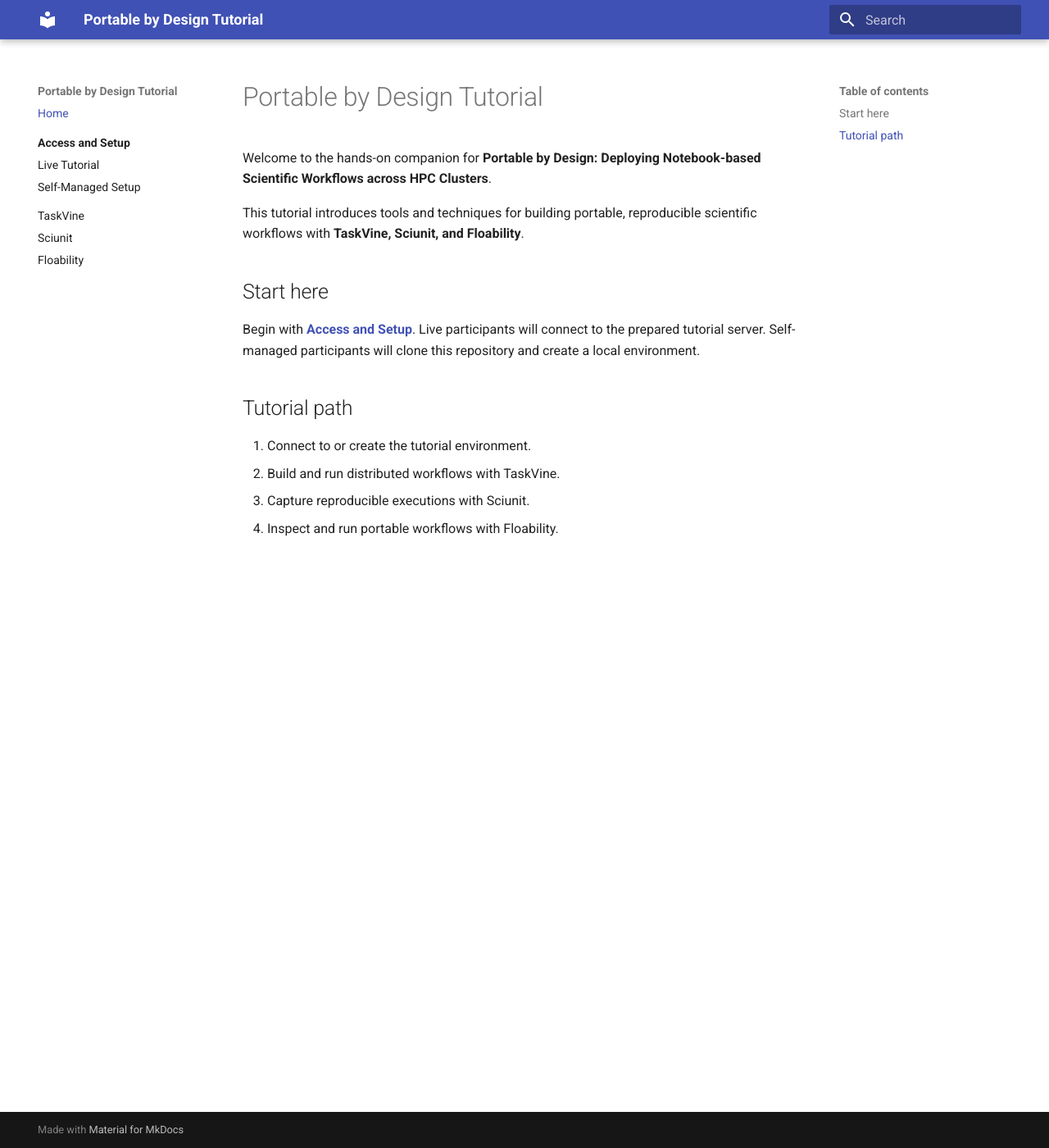
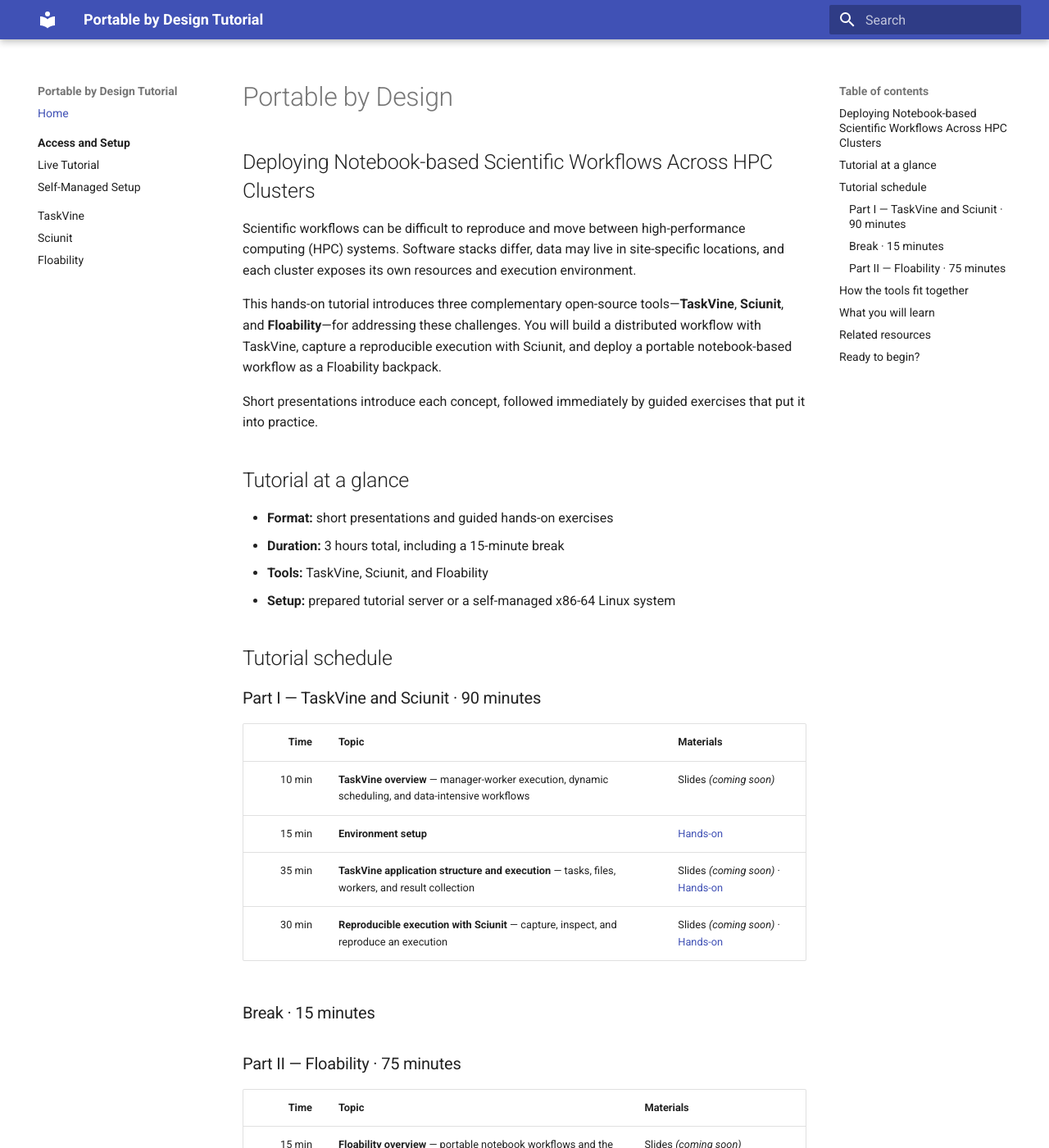
Before and after one commit to floability/tutorial-portable-by-design, an MkDocs documentation site: the page built from docs/index.md, in a window 1280 px wide and 1400 px high. Shown: the whole window at 82% size. Built offline with MkDocs 1.6.1 and Material for MkDocs 9.7.7, drawn with Linux system fonts in a browser that asks for light colours; some of the changed text lies outside the part shown.

Commit message:
updated doc index.md

```diff
--- a/docs/index.md
+++ b/docs/index.md
@@ -1,16 +1,70 @@
-# Portable by Design Tutorial
+# Portable by Design
 
-Welcome to the hands-on companion for **Portable by Design: Deploying Notebook-based Scientific Workflows across HPC Clusters**.
+## Deploying Notebook-based Scientific Workflows Across HPC Clusters
 
-This tutorial introduces tools and techniques for building portable, reproducible scientific workflows with **TaskVine, Sciunit, and Floability**.
+Scientific workflows can be difficult to reproduce and move between high-performance computing (HPC) systems. Software stacks differ, data may live in site-specific locations, and each cluster exposes its own resources and execution environment.
 
-## Start here
+This hands-on tutorial introduces three complementary open-source tools—**TaskVine**, **Sciunit**, and **Floability**—for addressing these challenges. You will build a distributed workflow with TaskVine, capture a reproducible execution with Sciunit, and deploy a portable notebook-based workflow as a Floability backpack.
 
-Begin with [**Access and Setup**](01-access-and-setup/index.md). Live participants will connect to the prepared tutorial server. Self-managed participants will clone this repository and create a local environment.
+Short presentations introduce each concept, followed immediately by guided exercises that put it into practice.
 
-## Tutorial path
+## Tutorial at a glance
 
-1. Connect to or create the tutorial environment.
-2. Build and run distributed workflows with TaskVine.
-3. Capture reproducible executions with Sciunit.
-4. Inspect and run portable workflows with Floability.
+- **Format:** short presentations and guided hands-on exercises
+- **Duration:** 3 hours total, including a 15-minute break
+- **Tools:** TaskVine, Sciunit, and Floability
+- **Setup:** prepared tutorial server or a self-managed x86-64 Linux system
+
+## Tutorial schedule
+
+### Part I — TaskVine and Sciunit · 90 minutes
+
+| Time | Topic | Materials |
+| ---: | --- | --- |
+| 10 min | **TaskVine overview** — manager-worker execution, dynamic scheduling, and data-intensive workflows | Slides *(coming soon)* |
+| 15 min | **Environment setup** | [Hands-on](01-access-and-setup/index.md) |
+| 35 min | **TaskVine application structure and execution** — tasks, files, workers, and result collection | Slides *(coming soon)* · [Hands-on](02-taskvine/index.md) |
+| 30 min | **Reproducible execution with Sciunit** — capture, inspect, and reproduce an execution | Slides *(coming soon)* · [Hands-on](03-sciunit/index.md) |
+
+### Break · 15 minutes
+
+### Part II — Floability · 75 minutes
+
+| Time | Topic | Materials |
+| ---: | --- | --- |
+| 15 min | **Floability overview** — portable notebook workflows and the backpack model | Slides *(coming soon)* |
+| 20 min | **Running a basic backpack** | [Hands-on](04-floability/index.md) *(coming soon)* |
+| 20 min | **Structure of a Floability backpack** — workflow, software, data, and compute specifications | Slides *(coming soon)* · [Hands-on](04-floability/index.md) *(coming soon)* |
+| 20 min | **Managing data dependencies across HPC sites** — resolving, staging, verifying, and reusing data | Slides *(coming soon)* · [Hands-on](04-floability/index.md) *(coming soon)* |
+
+## How the tools fit together
+
+**TaskVine** provides the distributed execution layer. A manager creates tasks, workers obtain those tasks dynamically, and TaskVine moves required files and returns results.
+
+**Sciunit** captures an execution and its dependencies so that it can be inspected and reproduced outside the original environment.
+
+**Floability** packages a workflow with its software, data, and compute specifications in a portable deployment unit called a **backpack**. It prepares the execution environment and connects the workflow to computing resources through TaskVine.
+
+## What you will learn
+
+By the end of the tutorial, you will be able to:
+
+- build and execute a distributed workflow with TaskVine;
+- explain TaskVine's manager-worker execution model;
+- capture and reproduce a workflow execution with Sciunit;
+- run a notebook workflow packaged as a Floability backpack;
+- identify the workflow, software, data, and compute specifications in a backpack; and
+- manage data dependencies when moving workflows between computing environments.
+
+## Related resources
+
+- [TaskVine documentation](https://cctools.readthedocs.io/en/stable/taskvine/)
+- [Sciunit](https://github.com/radiant-systems-lab/sciunit)
+- [Floability documentation](https://floability.readthedocs.io/)
+- [Floability Hub](https://github.com/floability-hub)
+
+## Ready to begin?
+
+Start by connecting to the prepared tutorial environment or setting up the exercises on your own Linux system.
+
+[**Go to Access and Setup →**](01-access-and-setup/index.md)
```
Also changed, not shown: docs/01-access-and-setup/self-managed.md (+6 -1 lines).
